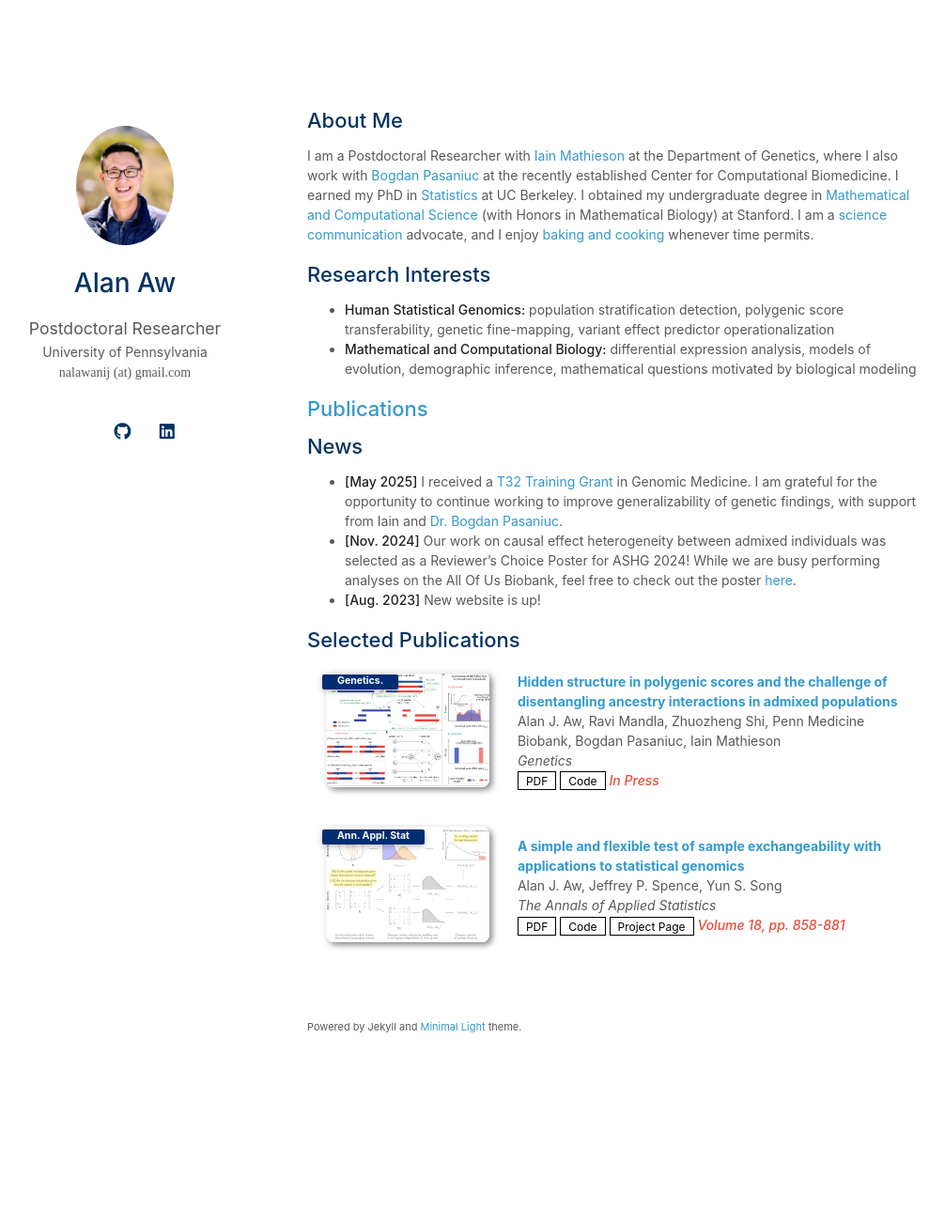
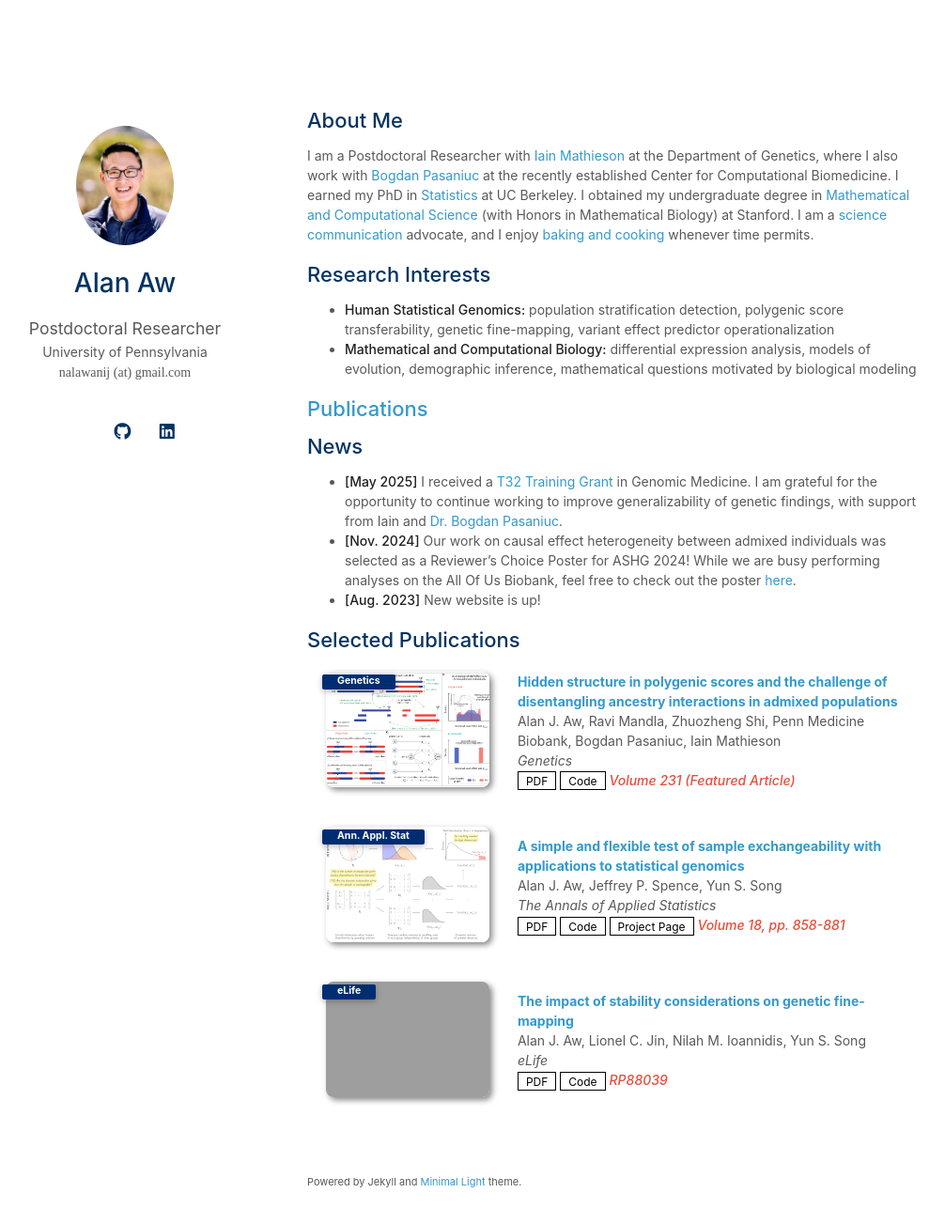
Before and after one commit to alanaw1/alanaw1.github.io, a Jekyll site: the page built from index.md, in a window 1280 px wide and 1337 px high. Shown: the top 1303 px of the window at 94% size, without its empty margins (143-1149 px from the left). Built offline with Jekyll 4.4.1, drawn with Linux system fonts in a browser that asks for light colours; nearby versions of some CDN libraries; a style sheet for code colours, icons or effects is not loaded; our own code applies the rules of GitHub Pages for plain Markdown files; grey boxes are pictures that could not be loaded.

Commit message:
updated publication details

```diff
--- a/_data/publications.yml
+++ b/_data/publications.yml
@@ -2,11 +2,11 @@ main:
 
   - title: Hidden structure in polygenic scores and the challenge of disentangling ancestry interactions in admixed populations
     authors: Alan J. Aw, Ravi Mandla, Zhuozheng Shi, Penn Medicine Biobank, Bogdan Pasaniuc, Iain Mathieson
-    conference_short: Genetics.
+    conference_short: Genetics
     conference: Genetics
     pdf: https://doi.org/10.1093/genetics/iyaf213
     code: https://github.com/mathilab/GxA_Interaction
-    notes: In Press
+    notes: Volume 231 (Featured Article)
     image: ./assets/img/Genetics_2025_hidden.jpg
 
   - title: A simple and flexible test of sample exchangeability with applications to statistical genomics
@@ -18,3 +18,12 @@ main:
     page: https://alanaw1.github.io/flintyR
     notes: Volume 18, pp. 858-881
     image: ./assets/img/AoAS_2023_simple.jpeg
+
+  - title: The impact of stability considerations on genetic fine-mapping
+    authors: Alan J. Aw, Lionel C. Jin, Nilah M. Ioannidis, Yun S. Song
+    conference_short: eLife
+    conference: eLife
+    pdf: https://doi.org/10.7554/eLife.88039.2
+    code: https://github.com/songlab-cal/StableFM
+    notes: RP88039
+    image: ./assets/img/eLife_2023_impact.jpg
```
Also changed, not shown: research.md (+3 -3 lines).
